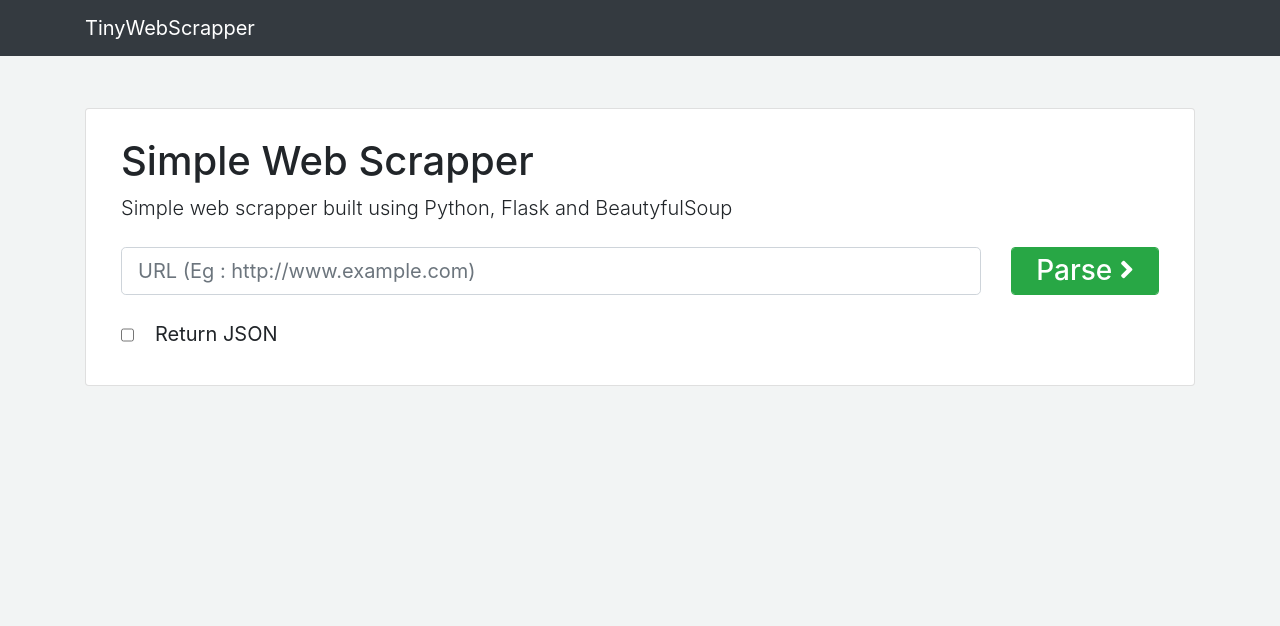
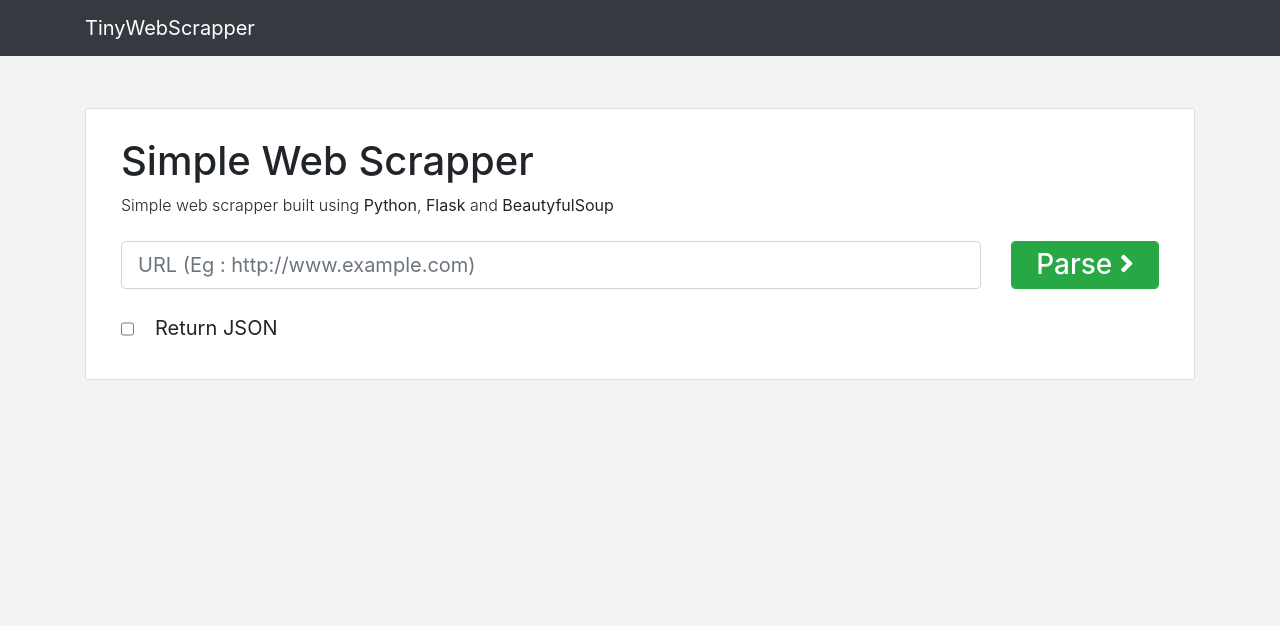
Before and after one commit to thejeshpr/flaskScrapper, a Flask app: page / in a window 1280 px wide. Shown: the top 626 px of the page. Run offline with Flask 2, Linux system fonts and the light colour scheme; some libraries are stand-ins or nearby versions; some web fonts are replaced.

Commit message:
formatted index.html and updated css

```diff
--- a/static/css/style.css
+++ b/static/css/style.css
@@ -7,6 +7,7 @@ html {
 body {
   /* Margin bottom by footer height */
   margin-bottom: 60px;
+  background-color: #F2F4F4;
 }
 
 .c-body-container{
--- a/templates/index.html
+++ b/templates/index.html
@@ -1,4 +1,3 @@
-
 <!doctype html>
 <html lang="en">
    <head>
@@ -7,12 +6,9 @@
       <meta name="description" content="">
       <meta name="author" content="">
       <link rel="icon" href="../../../../favicon.ico">
-
       <title>{{title}}</title>
-
       <!-- Bootstrap core CSS -->
       <link rel="stylesheet" href="https://stackpath.bootstrapcdn.com/bootstrap/4.1.3/css/bootstrap.min.css" integrity="sha384-MCw98/SFnGE8fJT3GXwEOngsV7Zt27NXFoaoApmYm81iuXoPkFOJwJ8ERdknLPMO" crossorigin="anonymous">
-
       <!-- Custom styles for this template -->
       <!--<link href="https://getbootstrap.com/docs/4.1/examples/sticky-footer-navbar/sticky-footer-navbar.css" rel="stylesheet">-->
       <link rel="stylesheet" type="text/css" href="./static/css/style.css">
@@ -20,9 +16,7 @@
       <link rel="stylesheet" type="text/css" href="https://rawgit.com/abodelot/jquery.json-viewer/master/json-viewer/jquery.json-viewer.css">
       <link href="https://fonts.googleapis.com/css?family=Mukta+Malar" rel="stylesheet">
    </head>
-
-  <body style="background-color: #F2F4F4;">
-
+   <body>
       <header>
          <!-- Fixed navbar -->
          <nav class="navbar navbar-expand-md navbar-dark fixed-top bg-dark">
@@ -35,7 +29,6 @@
          </nav>
          <!-- Fixed Navbar end-->
       </header>
-
       <div class="container mt-5">
          <div class="row">
             <div class="col">
@@ -43,8 +36,9 @@
                   <div class="card-body">
                      <main role="main" class="container">
                         <h1 class="mt-2">Simple Web Scrapper</h1>
-                <p class="lead">Simple web scrapper built using Python, Flask and BeautyfulSoup</p>
-
+                        <p class="font-weight-light">
+                          Simple web scrapper built using <strong>Python</strong>, <strong>Flask</strong> and <strong>BeautyfulSoup</strong>
+                        </p>
                         {% if error %}
                         <div class="alert alert-danger" role="alert">
                            {{ error }} <i class="far fa-frown"></i>
@@ -58,7 +52,8 @@
                               </div>
                               <div class="col col-md-2 col-sm-12 mt-2">
                                  <button type="submit" class="form-control form-control-lg btn btn-success btm-sm">
-                        <h3>Parse <i class="fas fa-angle-right"></h3></i>
+                                    <h3>Parse <i class="fas fa-angle-right"></h3>
+                                    </i>
                                  </button>
                               </div>
                            </div>
@@ -103,14 +98,12 @@
          </div>
          {% endif %}
       </div>
-
       <!--Footer-->
       <footer class="footer">
          <div class="container">
             <span class="text-muted">Place sticky footer content here.</span>
          </div>
       </footer>
-
       <!-- Bootstrap core JavaScript
          ================================================== -->
       <!-- Placed at the end of the document so the pages load faster -->
```
Lines whose indentation alone changed are shown as unchanged.
